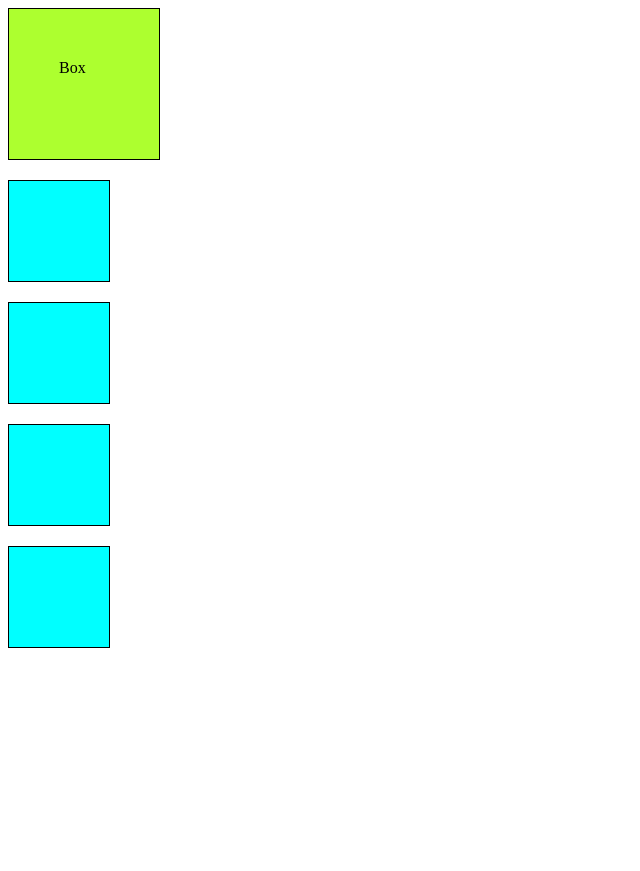
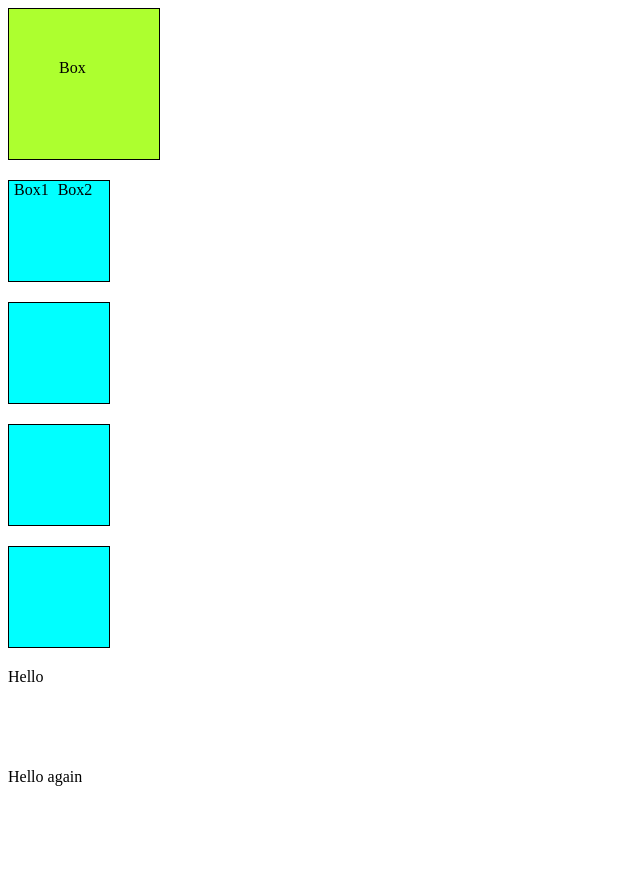
Before and after one commit to KiritiAryal/css-boxmodel, a plain HTML site: page styling.html in a window 1280 px wide. Shown: the whole page, without its empty margins (0-640 px from the left). Before the commit the page ends 800 px from the top, so only its background shows below. Drawn offline with Linux system fonts and the light colour scheme.

Commit message:
Changed styles and added elements

```diff
--- a/style.css
+++ b/style.css
@@ -9,3 +9,12 @@
     padding-left: 50px;
     padding-top: 50px;
 }
+.inner-box{
+    display: inline-block;
+    height: 10px;
+    padding-left: 5px;
+}
+span{
+    display: block;
+    height: 100px;
+}
--- a/styling.html
+++ b/styling.html
@@ -4,15 +4,21 @@
     <meta charset="UTF-8">
     <meta http-equiv="X-UA-Compatible" content="IE=edge">
     <meta name="viewport" content="width=device-width, initial-scale=1.0">
-    <link rel="stylesheet" href="style.css">
+    <link rel="stylesheet" href="style.css" />
     <title>Document</title>
 
 </head>
 <body>
     <div class="box changed-box" style="background-color: greenyellow;">Box</div>
+    <div class="box">
+        <div class="inner-box">Box1</div>
+        <div class="inner-box">Box2</div>
+    </div>
     <div class="box"></div>
     <div class="box"></div>
     <div class="box"></div>
-    <div class="box"></div>
+    <!-- span is by default an inline element -->
+    <span>Hello</span>
+    <span>Hello again</span>
 </body>
 </html>
```
